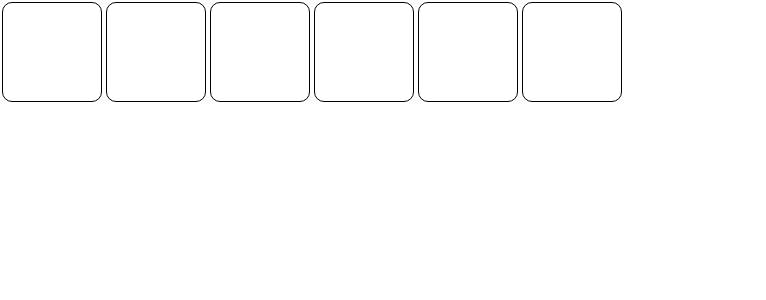
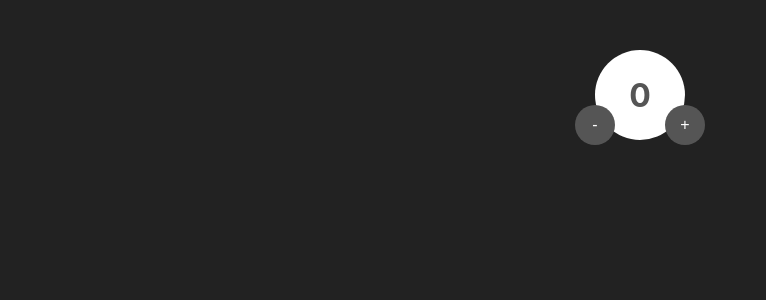
Before and after one commit to jegbune/React.useState, a React (Create React App) app: page / in a window 1280 px wide. Shown: the top 300 px of the page, without its empty margins (0-766 px from the left). Built offline with nearby package versions, Linux system fonts and the light colour scheme.

Commit message:
counter App

```diff
--- a/src/App.js
+++ b/src/App.js
@@ -8,8 +8,8 @@ import React from "react"
 // import Header from "./section2/header1.js";
 // import Meme from "./section2/meme.js";
 // import memesData from "./section/memesData.js";
-// import "./section2/index2.css";
-// import Counter from "./section2/index3.js";
+import "./section2/index2.css";
+import Counter from "./section2/index3.js";
 // import Exercise from "./section2/exercise.js";
 // import "./section2/style3.css";
 // import Index from "./section2/index.js";
@@ -19,8 +19,8 @@ import React from "react"
 // import Header from "./section2/header.js"
 // import Body from "./section2/Body.js"
 // import "./section2/body.css"
-import Boxes from "./section2/boxes.js"
-import "./section2/boxes.css"
+// import Boxes from "./section2/boxes.js"
+// import "./section2/boxes.css"
 
 function App() {
   // const content = data.map(item =>{
@@ -34,13 +34,13 @@ function App() {
 
 
   // const [user, setUser] = React.useState("Bobs")
-  const [squares, setSquares] = React.useState(Boxes)
+  // const [squares, setSquares] = React.useState(Boxes)
 
-  const squareElement = squares.map(square => (
-    <div className="box" key ={square.id}>
+  // const squareElement = squares.map(square => (
+  //   <div className="box" key ={square.id}>
 
-    </div>
-  ))
+  //   </div>
+  // ))
 
   return (
     // <div className="container">
@@ -50,8 +50,8 @@ function App() {
      {/* <Index2 />
      <Index />
      <Card /> */}
-      {/*<Counter />
-       <Header />
+      <Counter />
+      {/*  <Header />
       <Meme /> */}
 
       {/* <Header
@@ -59,7 +59,7 @@ function App() {
       <Body
       name = {user}  /> */}
 
-      {squareElement}
+      {/* {squareElement} */}
 
     </div>
 
```
